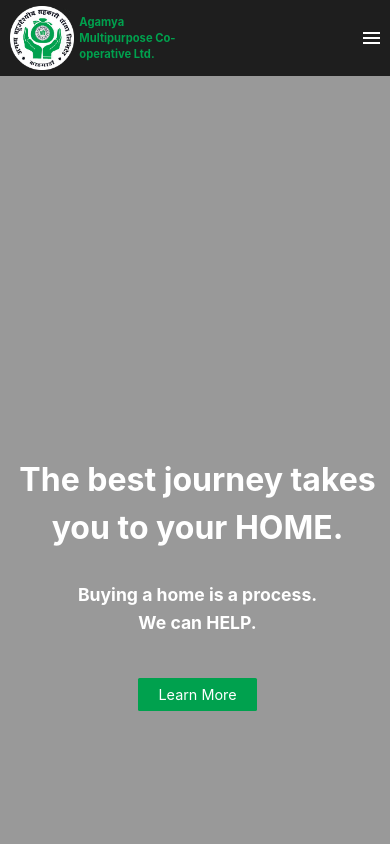
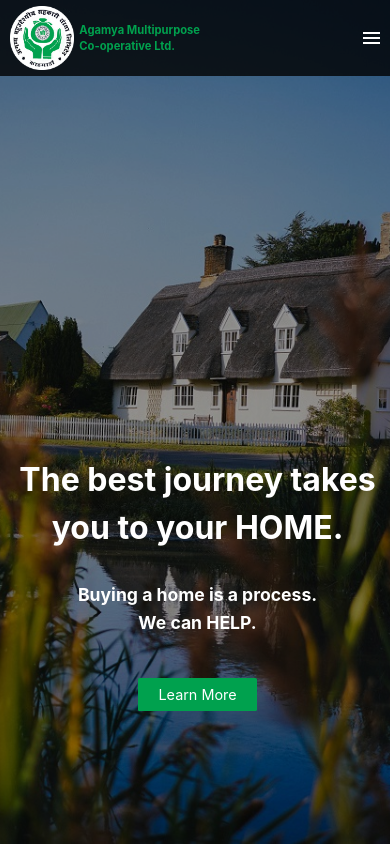
Before and after one commit to Jishan977/Agamya, a plain HTML site: page index.html in a window 390 px wide. Shown: the top 844 px of the page. Drawn offline with nearby package versions, Linux system fonts and the light colour scheme.

Commit message:
font size of footer, text width of logo, hero image not loading problem on mobile

```diff
--- a/scss/abstracts/_media-query.scss
+++ b/scss/abstracts/_media-query.scss
@@ -69,7 +69,7 @@
 
             @include navbar.navbar(.4rem);
 
-            @include logo.logo(.35rem, 7rem, 0.7rem, 1rem, 4rem);
+            @include logo.logo(.35rem, 8rem, 0.7rem, 1rem, 4rem);
         }
     }
 }
@@ -292,7 +292,8 @@
 
         .hero {
             height: 100vh;
-            background-image: url(../../Images/Images/HomePage/Slider/Mobile/mobile_slider1.jpg);
+            background-image: url(../Images/Images/HomePage/Slider/mobile_slider1.jpg);
+            width: 100%;
 
             &__layer {
                 background-color: rgba(#000, .4);
@@ -1009,12 +1010,12 @@
         }
 
         &__top {
-            padding: 2rem 0 1rem 0;
+            padding: 3rem 0 1rem 0;
         }
 
         &__heading {
             margin-bottom: 1.5rem;
-            font-size: 1.2rem;
+            font-size: 1rem;
         }
 
         &__container {
@@ -1032,13 +1033,13 @@
                 width: 100%;
 
                 li {
-                    font-size: .85rem;
+                    font-size: .7rem;
                 }
             }
         }
 
         &__link {
-            font-size: .9rem;
+            font-size: .7rem;
         }
     }
 }
@@ -1063,7 +1064,7 @@
         }
 
         &__copy {
-            font-size: .8rem;
+            font-size: .6rem;
         }
 
         &__copyright {
```
Also changed, not shown: css/bod.css, css/careers.css, css/contact.css, css/form.css, css/mgmt.css, css/minutes.css, css/news.css, css/notice.css, css/report.css, css/service1.css, css/service2.css, css/style.css, css/who.css.
